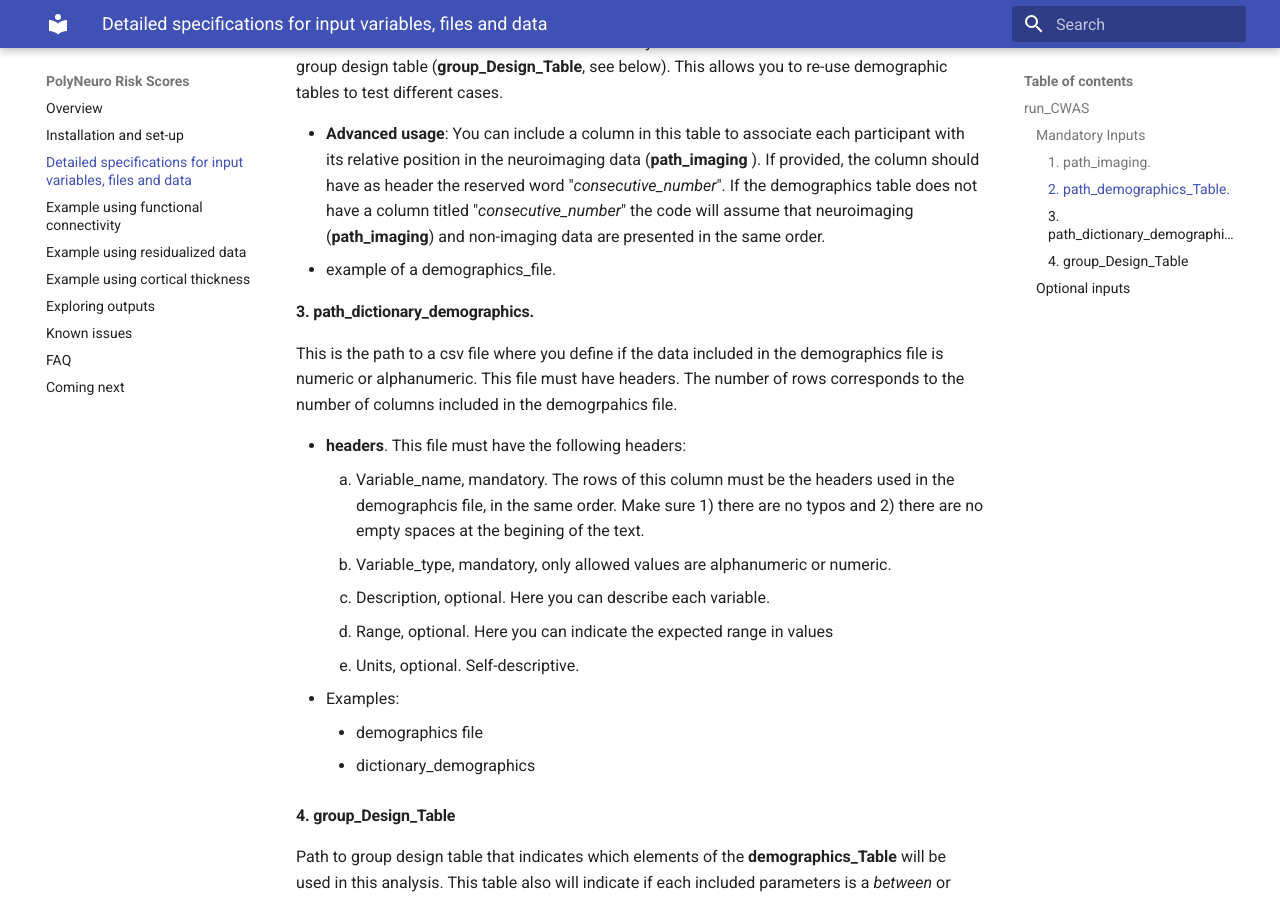
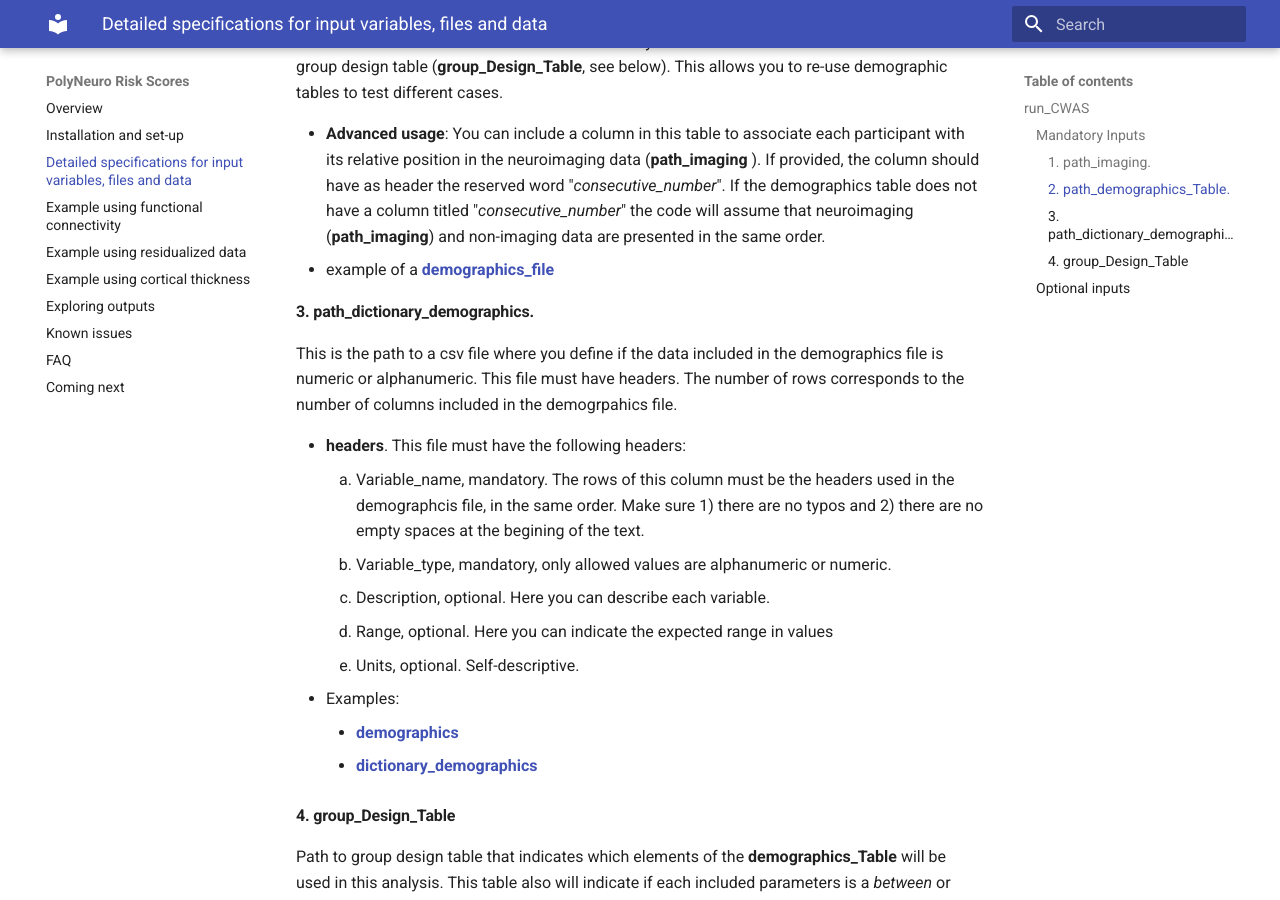
Before and after one commit to omiranda/polyneuro_risk_score, an MkDocs documentation site: the page built from docs/detailed_description.md, in a window 1280 px wide and 900 px high, scrolled down 1091 px. Built offline with MkDocs 1.6.1 and Material for MkDocs 9.7.7, drawn with Linux system fonts in a browser that asks for light colours; formulas are drawn with MathJax 3; old or Windows-style settings are respelled for this version of MkDocs.

Commit message:
Update detailed_description.md

```diff
--- a/docs/detailed_description.md
+++ b/docs/detailed_description.md
@@ -28,7 +28,7 @@ Each column corresponds to the associated data for each participant.
 It is okay to use a csv file with additional columns/data since you will define which columns to include in the group design table (**group_Design_Table**, see below). This allows you to re-use demographic tables to test different cases.
 
 - **Advanced usage**: You can include a column in this table to associate each participant with its relative position in the neuroimaging data (**path_imaging** ). If provided, the column should have as header the reserved word "*consecutive_number*". If the demographics table does not have a column titled "*consecutive_number*" the code will assume that neuroimaging (**path_imaging**) and non-imaging data are presented in the same order.
-- example of a demographics_file.
+- example of a [**demographics_file**](./detailed_specs/demographics_Table.csv)
 
 #### 3. **path_dictionary_demographics**.
 This is the path to a csv file where you define if the data included in the demographics file is numeric or alphanumeric. This file must have headers. The number of rows corresponds to the number of columns included in the demogrpahics file.
@@ -40,8 +40,9 @@ This is the path to a csv file where you define if the data included in the demo
     1. Range, optional. Here you can indicate the expected range in values
     1. Units, optional. Self-descriptive.
 - Examples:
-    - demographics file
-    - dictionary_demographics
+    - [**demographics**](./detailed_specs/demographics_Table.csv)
+    - [**dictionary_demographics**](./detailed_specs/Dictionary_for_demographics_Table.csv)
+
 
 
 #### 4. **group_Design_Table**
```
